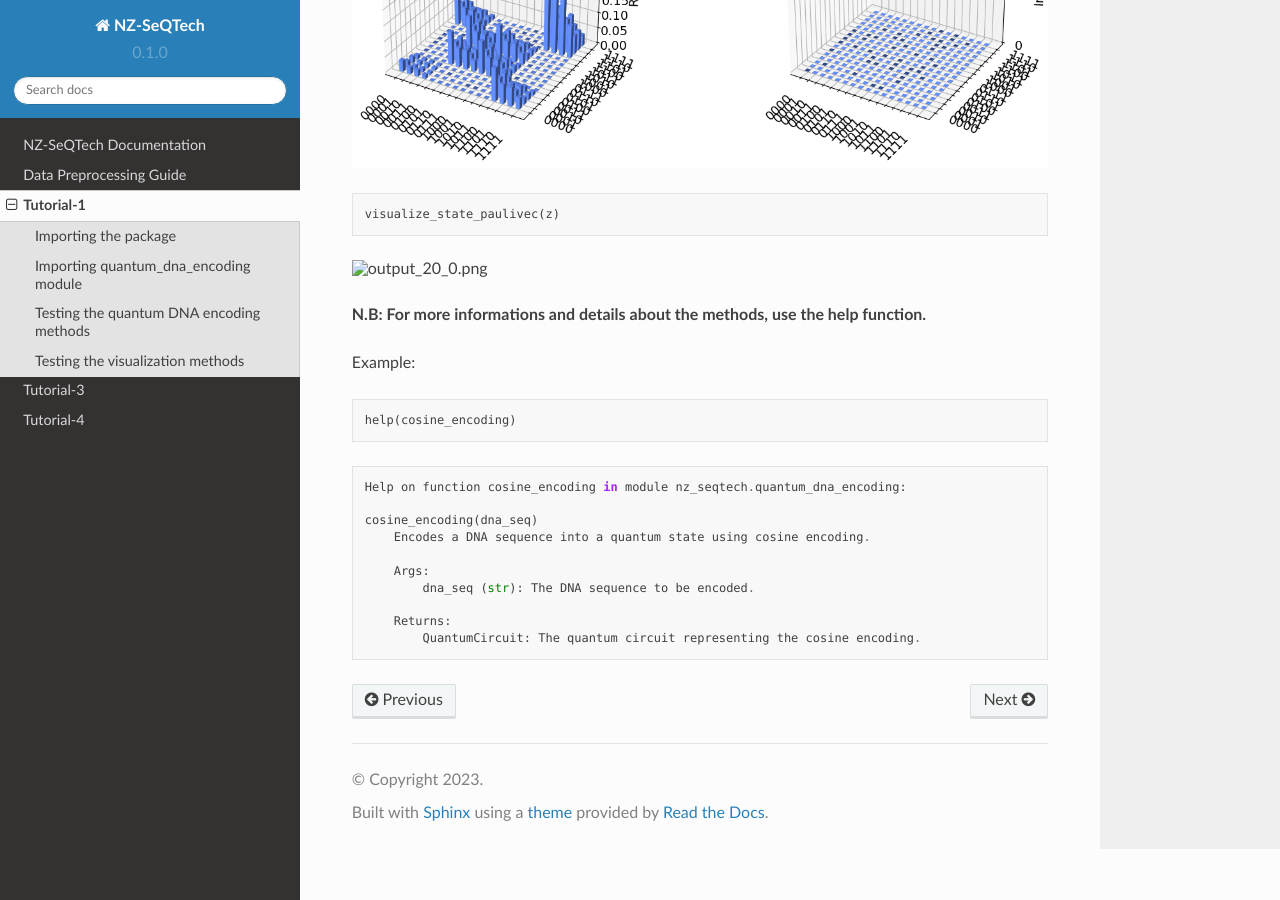
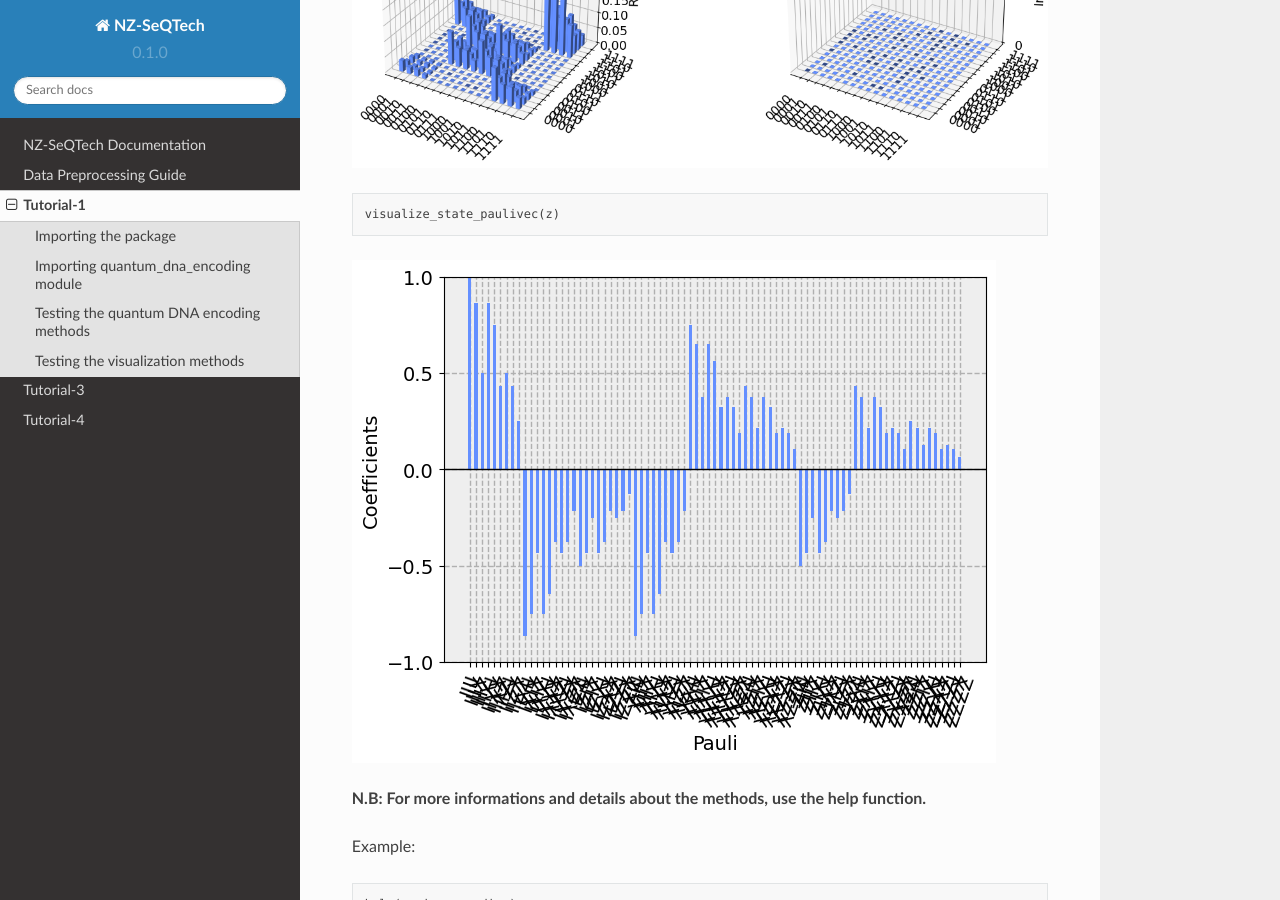
Before and after one commit to Innanov/read, a Sphinx documentation site: the page built from docs/source/tutorial1.rst, in a window 1280 px wide and 900 px high, scrolled down 4883 px. Built offline with Sphinx 7.4.7 and the Read the Docs theme 2.0.0, drawn with Linux system fonts in a browser that asks for light colours; pages that are not in the unit, such as notebooks, are missing from menus.

Commit message:
Update tutorial1.rst

```diff
--- a/docs/source/tutorial1.rst
+++ b/docs/source/tutorial1.rst
@@ -155,7 +155,7 @@
 
 
 
-.. image:: output_20_0.png
+.. image:: figures/output_20_0.png
 
 
 
```
